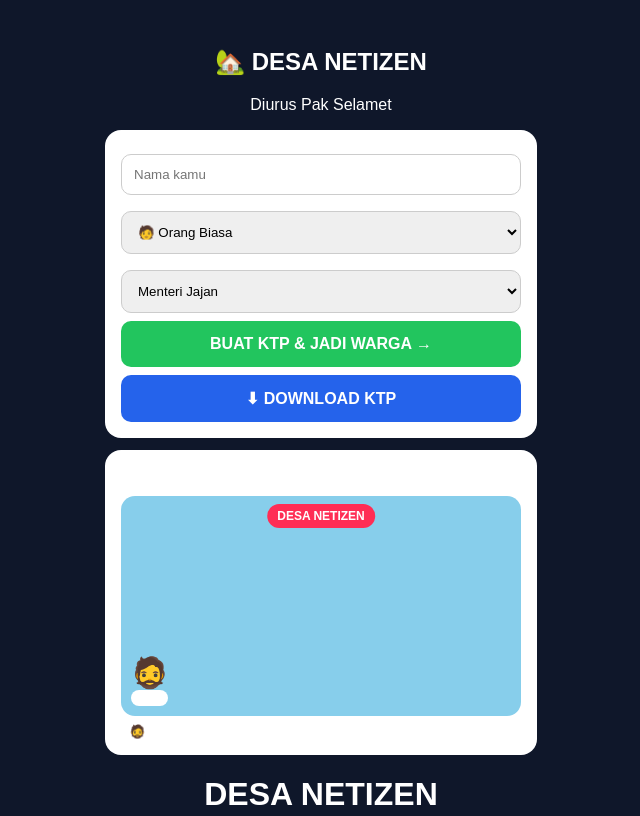
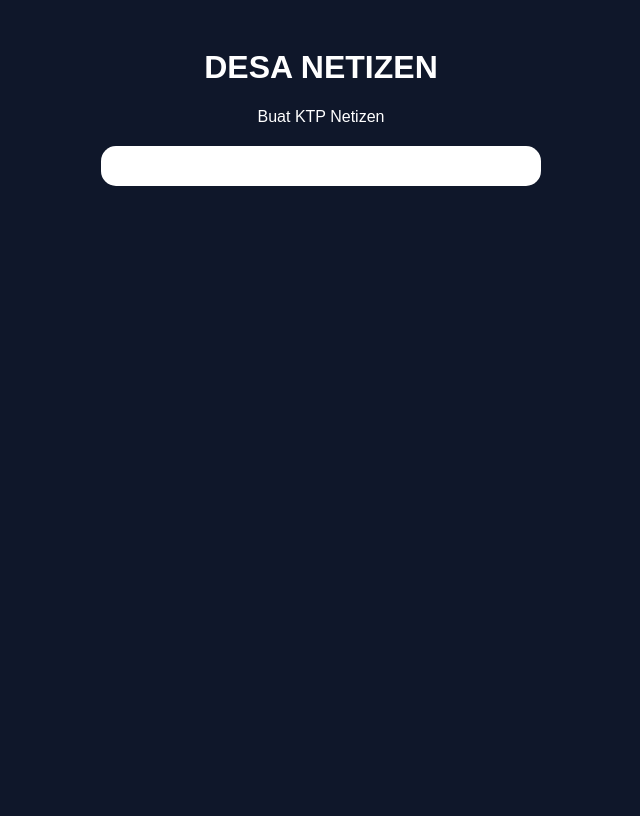
Before and after one commit to rukanarukaini-arch/desanetizen.github.io, a plain HTML site: page ktp.html in a window 1280 px wide. Shown: the top 816 px of the page, without its empty margins (319-959 px from the left). Drawn offline with Linux system fonts and the light colour scheme.

Commit message:
Update ktp.html

```diff
--- a/ktp.html
+++ b/ktp.html
@@ -1,96 +1,3 @@
-<!DOCTYPE html>
-<html>
-<head>
-<meta charset="UTF-8">
-<meta name="viewport" content="width=device-width, initial-scale=1">
-<title>Desa Netizen</title>
-<style>
-body{font-family:Arial;background:#FFF8E1;padding:12px;text-align:center}
-.box{background:white;max-width:400px;margin:auto;padding:16px;border-radius:16px}
-input,select{width:100%;padding:12px;margin:8px 0;border-radius:10px;border:1px solid #ddd}
-button{width:100%;padding:14px;border:none;border-radius:12px;font-weight:bold;background:#22c55e;color:white}
-#desa{height:220px;background:#87CEEB;border-radius:14px;position:relative;overflow:hidden;margin-top:12px}
-.warga{position:absolute;bottom:10px;font-size:30px;text-align:center}
-.warga span{display:block;background:white;font-size:11px;font-weight:bold;padding:2px 6px;border-radius:10px}
-#ktp{width:100%;display:none;margin-top:10px;border-radius:12px}
-</style>
-</head>
-<body>
-<h2>🏡 DESA NETIZEN</h2>
-<p>Diurus Pak Selamet</p>
-
-<div class="box">
-<input id="nama" placeholder="Nama kamu">
-<select id="emoji">
-<option value="🧑">🧑 Orang Biasa</option>
-<option value="👨‍🌾">👨‍🌾 Petani</option>
-<option value="🧕">🧕 Mbak-Mbak</option>
-<option value="👮">👮 Satpam</option>
-<option value="👧">👧 Bocil</option>
-</select>
-<select id="jabatan">
-<option>Menteri Jajan</option>
-<option>Tukang Gosip</option>
-<option>Satpam Portal</option>
-<option>Bendahara Kopi</option>
-</select>
-<button onclick="daftar()">BUAT KTP & JADI WARGA →</button>
-<canvas id="ktp" width="600" height="360"></canvas>
-<button onclick="download()" style="background:#2563eb;margin-top:8px">⬇ DOWNLOAD KTP</button>
-</div>
-
-<div class="box" style="margin-top:12px">
-<b>DESA LIVE - Total Warga: <span id="total">1</span></b>
-<div id="desa">
-<div style="position:absolute;top:8px;left:50%;transform:translateX(-50%);background:#FF2D55;color:white;padding:5px 10px;border-radius:20px;font-size:12px;font-weight:bold">DESA NETIZEN</div>
-<div id="area"></div>
-</div>
-<div id="list" style="text-align:left;font-size:13px;margin-top:8px"></div>
-</div>
-
-<script>
-let warga=[{nama:"Pak Selamet",emoji:"🧔",jabatan:"Kepala Desa"}];
-function daftar(){
-  let nama=document.getElementById("nama").value || "Warga Baru";
-  let emoji=document.getElementById("emoji").value;
-  let jabatan=document.getElementById("jabatan").value;
-  // Bikin KTP
-  let c=document.getElementById("ktp"), x=c.getContext("2d");
-  x.fillStyle="#FFD93D"; x.fillRect(0,0,600,360);
-  x.fillStyle="#fff"; x.fillRect(0,0,600,60);
-  x.fillStyle="#111"; x.font="bold 26px Arial"; x.textAlign="center";
-  x.fillText("KTP DESA NETIZEN",300,40);
-  x.textAlign="left"; x.font="bold 18px Arial";
-  x.fillText("Nama: "+nama,30,110);
-  x.fillText("Jabatan: "+jabatan,30,150);
-  x.fillText("Karakter: "+emoji,30,190);
-  x.font="16px Arial"; x.fillText("Sidoarjo - Pak Selamet (SAH!)",30,300);
-  c.style.display="block";
-  // Tambah warga ke desa
-  warga.push({nama,emoji,jabatan});
-  tampil();
-}
-function tampil(){
-  document.getElementById("total").innerText=warga.length;
-  let area=document.getElementById("area"); area.innerHTML="";
-  let list=document.getElementById("list"); list.innerHTML="";
-  warga.forEach((w,i)=>{
-    let d=document.createElement("div"); d.className="warga";
-    d.style.left=(10+i*55)+"px";
-    d.innerHTML=w.emoji+"<span>"+w.nama.split(" ")[0]+"</span>";
-    area.appendChild(d);
-    list.innerHTML+="<div>• "+w.emoji+" <b>"+w.nama+"</b> - "+w.jabatan+"</div>";
-  });
-}
-function download(){
-  let c=document.getElementById("ktp");
-  let a=document.createElement("a");
-  a.download="KTP-Desa-Netizen.png"; a.href=c.toDataURL(); a.click();
-}
-tampil();
-</script>
-</body>
-  </html>
 <!DOCTYPE html>
 <html lang="id">
 <head>
```
